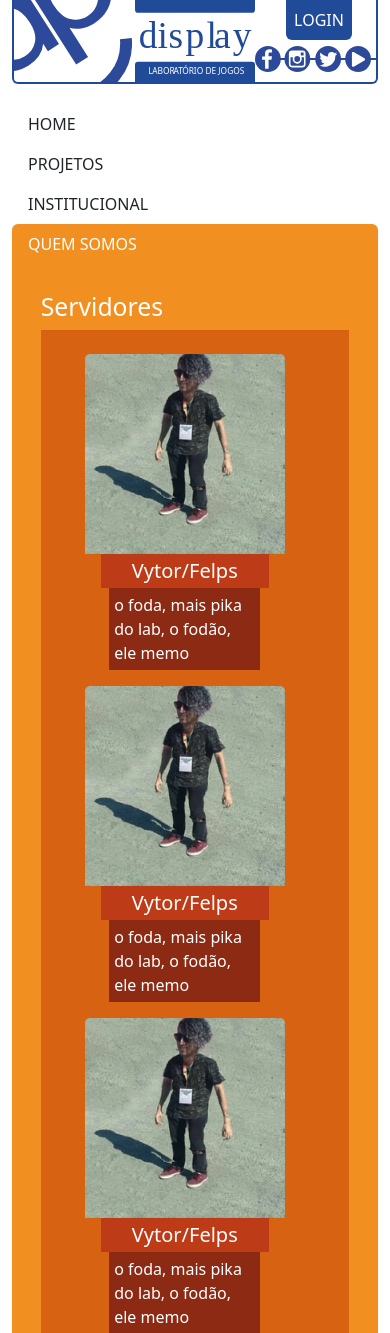
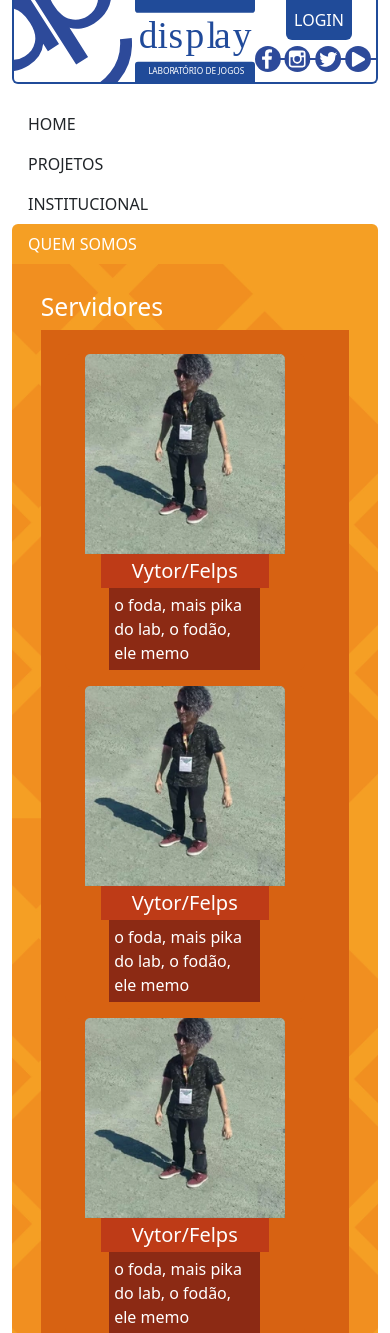
Before and after one commit to vytorrennan/Site-do-Display-Lab, a Flask app: page /sobre in a window 390 px wide. Shown: the top 1333 px of the page. Run offline with Flask 3, Linux system fonts and the light colour scheme.

Commit message:
Adicionado textura nas paginas

```diff
--- a/static/css/home.css
+++ b/static/css/home.css
@@ -8,8 +8,8 @@
 }
 
 #content {
-    background-color: var(--homeColor);
     padding: 2em;
+    background-image: url("../imgs/home/background/textura-1.gif");
 }
 
 #content > div {
--- a/static/css/index.css
+++ b/static/css/index.css
@@ -27,4 +27,13 @@ nav {
 #content {
     width: 100%;
     padding: 20px;
+    background-repeat: no-repeat;
+    background-size: 100% 100%;
 }
+
+@media (max-width: 768px) {
+    #content {
+        background-repeat: repeat;
+        background-size: 100%;
+    }
+}
--- a/static/css/institucional.css
+++ b/static/css/institucional.css
@@ -9,6 +9,7 @@
 
 #content {
     background-color: var(--projetosColor);
+    background-image: url("../imgs/institucional/background/textura-3.gif");
     padding: 2em;
 }
 
--- a/static/css/projetos.css
+++ b/static/css/projetos.css
@@ -9,6 +9,7 @@
 
 #content {
     background-color: var(--projetosColor);
+    background-image: url("../imgs/projetos/background/textura-2.gif");
 }
 
 #cardsProjetos {
--- a/static/css/sobre.css
+++ b/static/css/sobre.css
@@ -1,5 +1,5 @@
 :root {
-    --projetosColor: #f18f20;
+    --projetosColor: #f59f24;
 }
 
 #sobreNav {
@@ -9,6 +9,7 @@
 
 #content {
     background-color: var(--projetosColor);
+    background-image: url("../imgs/sobre/background/textura-4.gif");
     padding: 1.8em;
 }
 
```
Also changed, not shown: static/imgs/home/background/textura-1.gif (added), static/imgs/institucional/background/textura-3.gif (added), static/imgs/projetos/background/textura-2.gif (added), static/imgs/sobre/background/textura-4.gif (added).
